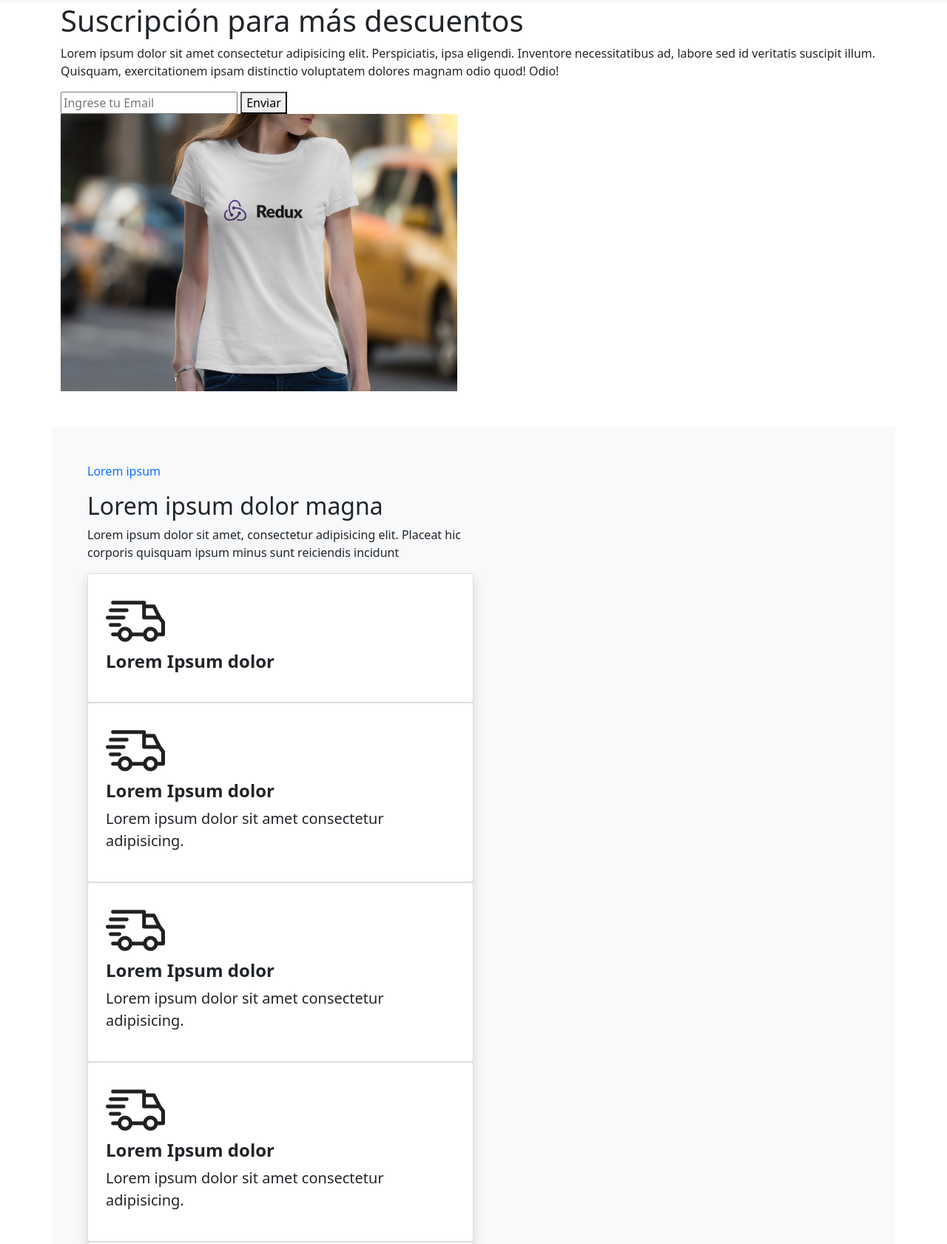
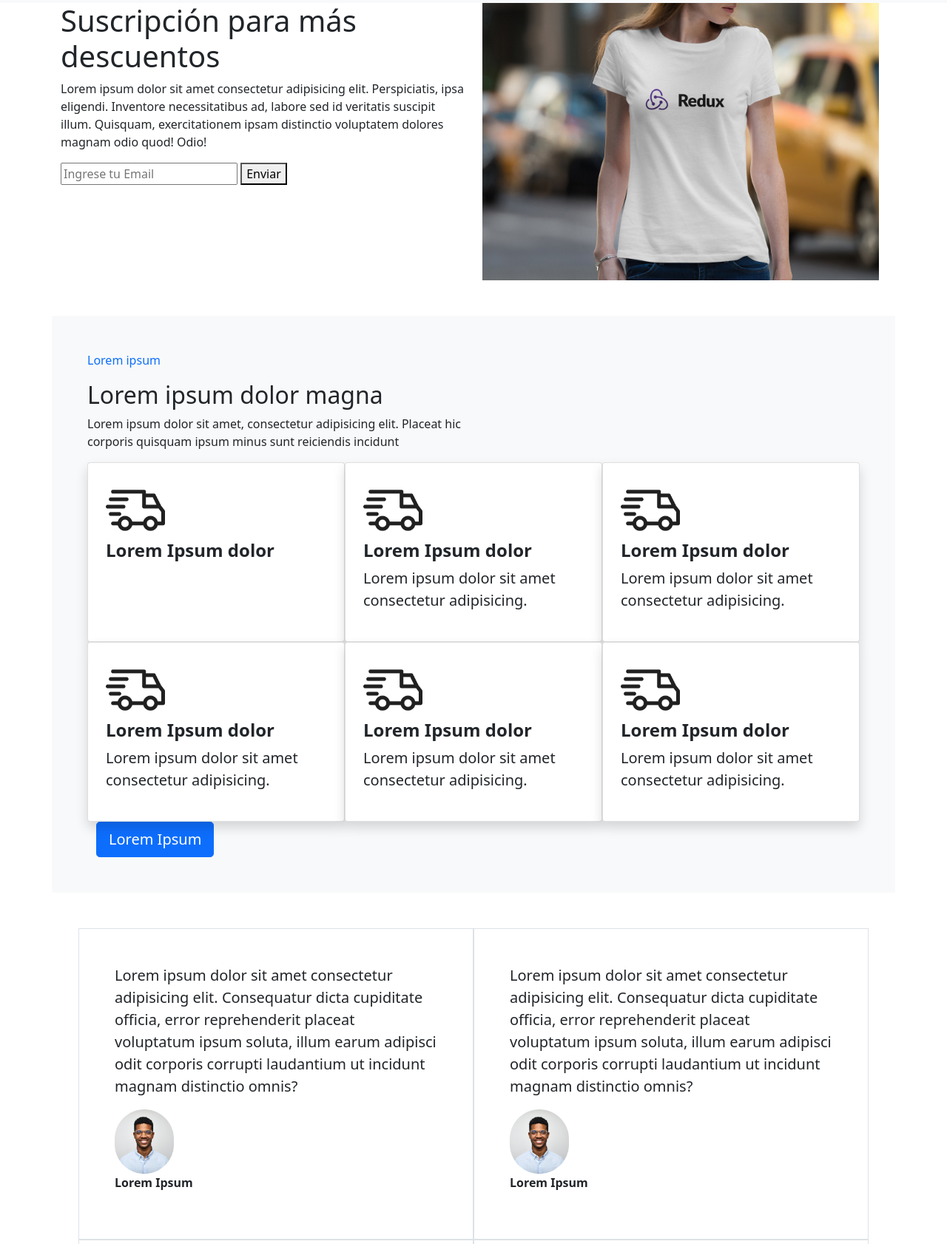
Before and after one commit to MarvinBrenes29/Laboratorio1, a plain HTML site: page index.html in a window 1280 px wide. Shown: the part 181-1863 px from the top of the page at 74% size. Drawn offline with nearby package versions, Linux system fonts and the light colour scheme.

Commit message:
Grid en el index

```diff
--- a/index.html
+++ b/index.html
@@ -28,17 +28,23 @@
     </div>
 
     <section class="container">
-        <div>
-            <h1>Suscripción para más descuentos</h1>
+        <div class="row">
+            <div class="col">
+                <h1>Suscripción para más descuentos</h1>
             <p>Lorem ipsum dolor sit amet consectetur adipisicing elit. Perspiciatis, ipsa eligendi. Inventore
                 necessitatibus ad, labore sed id veritatis suscipit illum. Quisquam, exercitationem ipsam distinctio
                 voluptatem dolores magnam odio quod! Odio!</p>
             <input type="email" placeholder="Ingrese tu Email">
             <button>Enviar</button>
-        </div>
-        <div>
+            </div>
+
+           <div class="col">
             <img src="img/nosotros.jpg" alt="imagen de tienda">
         </div>
+
+        </div>
+
+
     </section>
 
     <main class="container bg-light mt-5 p-5">
@@ -47,8 +53,9 @@
         <p class="w-50"> Lorem ipsum dolor sit amet, consectetur adipisicing elit. Placeat hic corporis quisquam ipsum minus sunt
             reiciendis incidunt</p>
 
-        <div class="grid">
-            <div class="card shadow p-4">
+        <div class="container">
+<div class="row">
+       <div class="card shadow p-4 col">
                 <div>
                     <img class="imagen" src="img/entrega.png" alt="">
                 </div>
@@ -59,7 +66,7 @@
             </div>
             <!--.card-->
 
-            <div class="card shadow p-4">
+            <div class="card shadow p-4 col">
                 <div>
                     <img class="imagen" src="img/entrega.png" alt="">
                 </div>
@@ -70,7 +77,7 @@
             </div>
             <!--.card-->
 
-            <div class="card shadow p-4">
+            <div class="card shadow p-4 col">
                 <div>
                     <img class="imagen" src="img/entrega.png" alt="">
                 </div>
@@ -81,7 +88,11 @@
             </div>
             <!--.card-->
 
-            <div class="card shadow p-4" >
+</div>
+
+<div class="row">
+
+            <div class="card shadow p-4 col" >
                 <div>
                     <img class="imagen" src="img/entrega.png" alt="">
                 </div>
@@ -92,7 +103,7 @@
             </div>
             <!--.card-->
 
-            <div class="card shadow p-4">
+            <div class="card shadow p-4 col">
                 <div>
                     <img class="imagen" src="img/entrega.png" alt="">
                 </div>
@@ -103,7 +114,7 @@
             </div>
             <!--.card-->
 
-            <div class="card shadow p-4">
+            <div class="card shadow p-4 col">
                 <div>
                     <img class="imagen" src="img/entrega.png" alt="">
                 </div>
@@ -113,6 +124,10 @@
                 </div>
             </div>
             <!--.card-->
+
+</div>
+
+
 
             <div>
                 <button class="btn btn-primary btn-lg d-flex justify-content-center" >Lorem Ipsum</button>
@@ -126,7 +141,8 @@
 
     <section class="container p-5">
 
-        <div class="recomendacion border p-5">
+        <div class="row">
+           <div class="recomendacion border p-5 col">
             <p class="lead">Lorem ipsum dolor sit amet consectetur adipisicing elit. Consequatur dicta cupiditate officia, error
                 reprehenderit placeat voluptatum ipsum soluta, illum earum adipisci odit corporis corrupti laudantium ut
                 incidunt magnam distinctio omnis?</p>
@@ -139,7 +155,7 @@
         </div>
         <!--.recomendacion-->
 
-        <div class="recomendacion border p-5">
+        <div class="recomendacion border p-5 col">
             <p class="lead">Lorem ipsum dolor sit amet consectetur adipisicing elit. Consequatur dicta cupiditate officia, error
                 reprehenderit placeat voluptatum ipsum soluta, illum earum adipisci odit corporis corrupti laudantium ut
                 incidunt magnam distinctio omnis?</p>
@@ -151,8 +167,10 @@
 
         </div>
         <!--.recomendacion-->
+        </div>
 
-        <div class="recomendacion border p-5">
+<div class="row">
+    <div class="recomendacion border p-5 col">
             <p class="lead">Lorem ipsum dolor sit amet consectetur adipisicing elit. Consequatur dicta cupiditate officia, error
                 reprehenderit placeat voluptatum ipsum soluta, illum earum adipisci odit corporis corrupti laudantium ut
                 incidunt magnam distinctio omnis?</p>
@@ -164,7 +182,7 @@
 
         </div>
         <!--.recomendacion-->
-        <div class="recomendacion border p-5">
+        <div class="recomendacion border p-5 col">
             <p class="lead">Lorem ipsum dolor sit amet consectetur adipisicing elit. Consequatur dicta cupiditate officia, error
                 reprehenderit placeat voluptatum ipsum soluta, illum earum adipisci odit corporis corrupti laudantium ut
                 incidunt magnam distinctio omnis?</p>
@@ -176,6 +194,9 @@
 
         </div>
         <!--.recomendacion-->
+
+</div>
+
     </section>
 
     <footer class="p-3 bg-dark text-white text-center position-relative">
```
Also changed, not shown: servicios.html (+19 -12 lines).
